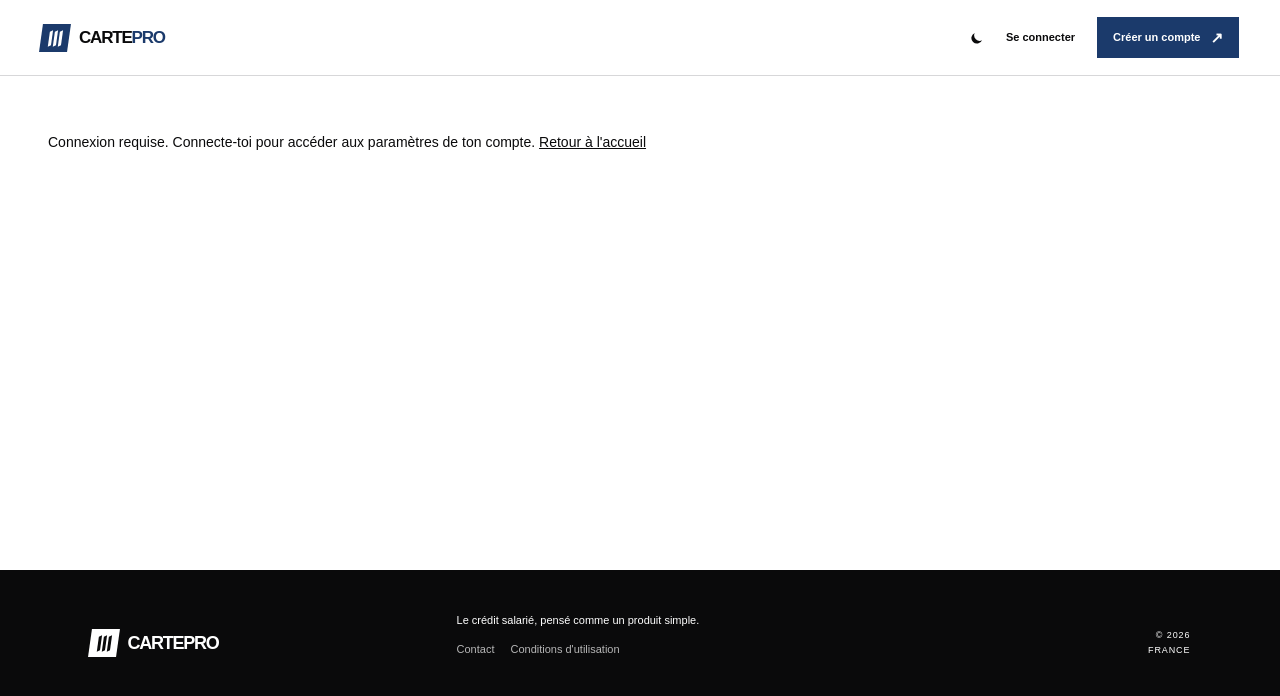
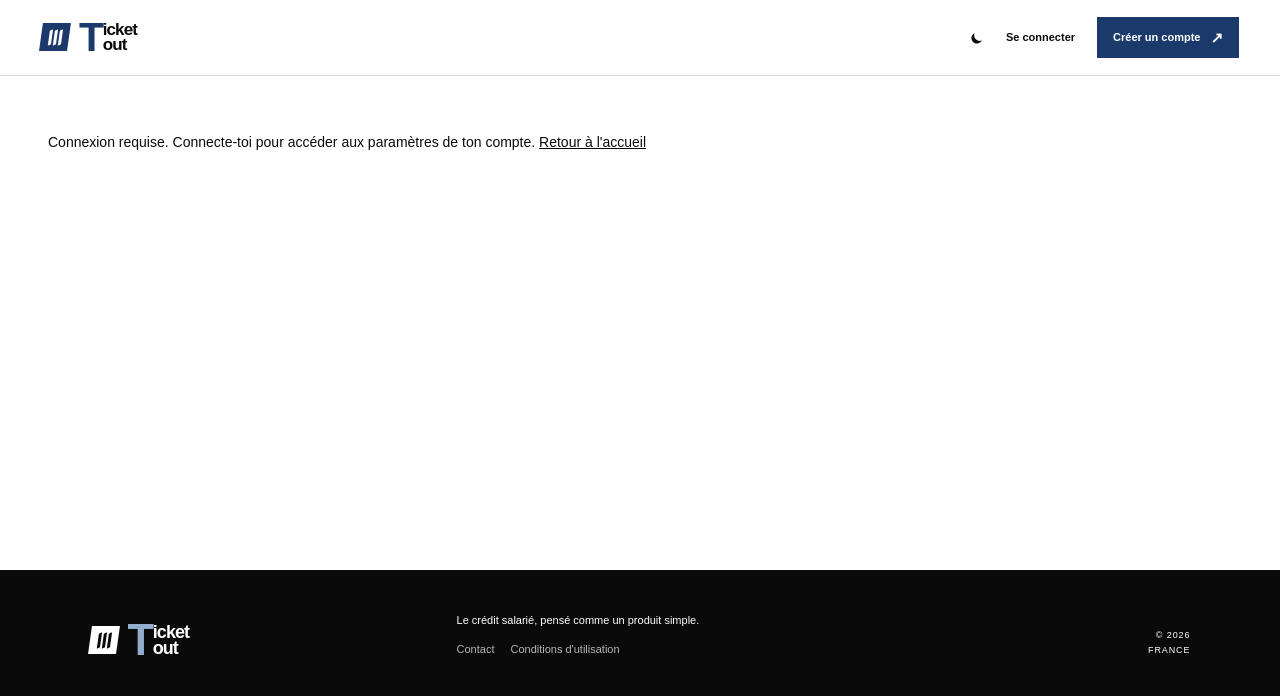
Before and after one commit to Eukyrios/CartePro, a Next.js app in the folder frontend/: page /parametres in a window 1280 px wide. Shown: the top 696 px of the page. Built offline with nearby package versions, Linux system fonts and the light colour scheme.

Commit message:
refactor: changed cartepro to ticket tout

```diff
--- a/frontend/app/globals.css
+++ b/frontend/app/globals.css
@@ -5,7 +5,7 @@
 @custom-variant dark (&:where(.dark, .dark *));
 
 /*
- * CartePro brand ramp, built around the maquette's #1B3A6B and deliberately
+ * Ticket Tout brand ramp, built around the maquette's #1B3A6B and deliberately
  * overriding Flowbite's own `primary`: its Button, Navbar and link themes all
  * resolve to primary-700/800, so redefining the ramp here brands every
  * Flowbite component at once instead of overriding className by className.
--- a/frontend/app/layout.tsx
+++ b/frontend/app/layout.tsx
@@ -7,8 +7,9 @@ import TopBar from "@/components/layout/TopBar";
 import AccountProvider from "@/components/account/AccountProvider";
 
 export const metadata: Metadata = {
-  title: "CartePro",
-  description: "CartePro — le crédit salarié à utiliser chez vos partenaires",
+  title: "Ticket Tout",
+  description:
+    "Ticket Tout — le crédit salarié à utiliser chez vos partenaires",
   // Vector icon so browsers get the crisp ticket; app/favicon.ico stays as the
   // legacy fallback for clients that only request /favicon.ico.
   icons: {
--- a/frontend/components/account/demoAccounts.ts
+++ b/frontend/components/account/demoAccounts.ts
@@ -3,7 +3,7 @@ import type { Profile } from "./AccountProvider";
 
 /**
  * Demonstration accounts shipped in the build's starting data: one per type of
- * user, filled in as if the person had been using CartePro for a while, so the
+ * user, filled in as if the person had been using Ticket Tout for a while, so the
  * app can be opened and shown without registering anything first.
  *
  * The type is imported for its shape only, so this module stays plain data with
@@ -30,7 +30,7 @@ const EMPLOYEE: DemoAccount = {
   profile: {
     audience: "employee",
     username: "Camille Fontaine",
-    email: "employe@cartepro.fr",
+    email: "employe@tickettout.fr",
     /* An employé has no establishment behind them, so the partner block stays
        empty — the settings page only renders the fields of its own audience. */
     partner: {
@@ -63,7 +63,7 @@ const PARTNER: DemoAccount = {
   profile: {
     audience: "partner",
     username: "Chapelier Fontaine",
-    email: "partenaire@cartepro.fr",
+    email: "partenaire@tickettout.fr",
     partner: {
       raisonSociale: "Chapelier Fontaine",
       siren: "404833048",
--- a/frontend/components/home/CreditCard3D.tsx
+++ b/frontend/components/home/CreditCard3D.tsx
@@ -1,6 +1,6 @@
 "use client";
 
-import { LogoMark } from "./Marks";
+import { LogoMark, WordMark } from "./Marks";
 import {
   DEFAULT_CARD_STYLE,
   useAccount,
@@ -113,9 +113,9 @@ export default function CreditCard3D({ style }: { style?: CardStyle }) {
                 style={{ backgroundColor: card.text }}
                 barStyle={{ backgroundColor: card.color }}
               />
-              <span className="text-[2.9cqw] font-black tracking-[0.14em]">
-                CARTEPRO
-              </span>
+              {/* The card's ink is chosen by the employé, so the shared T
+                  follows it rather than the brand accent. */}
+              <WordMark className="text-[2.9cqw]" tClassName="text-inherit" />
             </div>
             <div className="text-[12cqw] leading-none opacity-10">❁</div>
           </div>
--- a/frontend/components/home/HeroSection.tsx
+++ b/frontend/components/home/HeroSection.tsx
@@ -17,7 +17,7 @@ export default function HeroSection() {
       {/* Vertical rail. Sideways text has no mobile equivalent, so it is
           dropped there exactly as the original does. */}
       <div className="border-cp-border hidden items-center justify-between border-r px-3.5 py-6 text-[8px] font-black tracking-[0.14em] [writing-mode:vertical-rl] lg:flex">
-        <span>CARTEPRO / 2026</span>
+        <span>TICKET TOUT / 2026</span>
         <span>FRANCE</span>
       </div>
 
@@ -38,7 +38,7 @@ export default function HeroSection() {
 
           <p className="mt-8 mb-0 max-w-[420px] text-sm leading-[1.55]">
             Un crédit mis à disposition par votre employeur, à utiliser chez les
-            partenaires CartePro.
+            partenaires Ticket Tout.
           </p>
         </div>
       </div>
--- a/frontend/components/home/Marks.tsx
+++ b/frontend/components/home/Marks.tsx
@@ -1,5 +1,5 @@
 /**
- * The two recurring graphic marks of the CartePro design: the skewed logo glyph
+ * The recurring graphic marks of the Ticket Tout design: the skewed logo glyph
  * and the diagonal arrow that trails every call to action. Both are pure
  * decoration, so both are hidden from assistive technology.
  */
@@ -13,7 +13,7 @@ type LogoMarkProps = {
   barStyle?: React.CSSProperties;
 };
 
-/** Three skewed bars in a skewed square — the CartePro monogram. */
+/** Three skewed bars in a skewed square — the Ticket Tout monogram. */
 export function LogoMark({
   className = "size-7 bg-primary-700",
   barClassName = "bg-white",
@@ -33,6 +33,57 @@ export function LogoMark({
           className={`block h-[15px] w-[3px] -skew-y-[25deg] ${barClassName}`}
         />
       ))}
+    </span>
+  );
+}
+
+type WordMarkProps = {
+  /** Wrapper classes. The whole mark is sized in em, so set the type size here. */
+  className?: string;
+  /** Colour of the shared T. Defaults to the brand accent. */
+  tClassName?: string;
+  /** For colours that are not known at build time, such as the card's ink. */
+  style?: React.CSSProperties;
+};
+
+/**
+ * The "Ticket Tout" wordmark: one oversized T, two lines tall, serving as the
+ * initial of both words at once — "icket" on the upper line, "out" on the
+ * lower.
+ *
+ * The sizes are in em so the mark scales from whatever font-size the wrapper
+ * carries, and the two boxes are matched on purpose: the T is 2.42em tall with
+ * 0.76 leading (1.84em of box) against two 0.9em lines (1.8em), which is what
+ * lines the letter up with the stack instead of overhanging it.
+ *
+ * Split across three elements, so the visual parts are hidden from assistive
+ * technology and the name is exposed once, in full, instead of being read out
+ * as "T icket out".
+ */
+export function WordMark({
+  className = "",
+  tClassName = "text-cp-accent",
+  style,
+}: WordMarkProps) {
+  return (
+    <span
+      style={style}
+      className={`inline-flex items-center gap-[0.06em] font-black ${className}`}
+    >
+      <span
+        aria-hidden="true"
+        className={`text-[2.42em] leading-[0.76] tracking-[-0.06em] ${tClassName}`}
+      >
+        T
+      </span>
+      <span
+        aria-hidden="true"
+        className="flex flex-col text-[1em] leading-[0.9] tracking-[-0.05em]"
+      >
+        <span>icket</span>
+        <span>out</span>
+      </span>
+      <span className="sr-only">Ticket Tout</span>
     </span>
   );
 }
--- a/frontend/components/home/StatementSection.tsx
+++ b/frontend/components/home/StatementSection.tsx
@@ -12,7 +12,7 @@ export default function StatementSection() {
       </div>
 
       <p className="m-0 max-w-[850px] text-[clamp(22px,3vw,38px)] leading-[1.08] tracking-[-0.045em]">
-        CartePro transforme une aide employeur en une expérience simple :{" "}
+        Ticket Tout transforme une aide employeur en une expérience simple :{" "}
         <strong className="font-black">
           un solde clair, des choix libres, des partenaires identifiés.
         </strong>
--- a/frontend/components/layout/Footer.tsx
+++ b/frontend/components/layout/Footer.tsx
@@ -5,7 +5,7 @@ import {
   FooterLink,
   FooterLinkGroup,
 } from "flowbite-react";
-import { LogoMark } from "@/components/home/Marks";
+import { LogoMark, WordMark } from "@/components/home/Marks";
 
 /**
  * TODO: the links are placeholders — point them at the real contact and legal
@@ -37,7 +37,10 @@ export default function Footer() {
           className="flex items-center gap-2.5 text-[18px] font-black tracking-[-0.07em] text-white"
         >
           <LogoMark className="size-7 bg-white" barClassName="bg-cp-ink" />
-          <span>CARTEPRO</span>
+          {/* The brand accent is near-black in the light palette, which the
+              always-black footer would swallow, so the T takes a light step of
+              the same ramp. */}
+          <WordMark tClassName="text-primary-300" />
         </Link>
 
         <div className="max-w-[250px] text-[11px] leading-[1.5]">
--- a/frontend/components/layout/TopBar.tsx
+++ b/frontend/components/layout/TopBar.tsx
@@ -6,7 +6,7 @@ import { DarkThemeToggle, Navbar, NavbarBrand } from "flowbite-react";
 import AuthButtons from "@/components/auth/AuthButtons";
 import AuthModal from "@/components/auth/AuthModal";
 import UserMenu from "./UserMenu";
-import { LogoMark } from "@/components/home/Marks";
+import { LogoMark, WordMark } from "@/components/home/Marks";
 import {
   displayNameOf,
   useAccount,
@@ -69,9 +69,7 @@ export default function TopBar({ onLogin, onLogout }: Props) {
           className="text-cp-fg gap-2.5 text-[17px] font-black tracking-[-0.07em]"
         >
           <LogoMark />
-          <span>
-            CARTE<span className="text-cp-accent">PRO</span>
-          </span>
+          <WordMark />
         </NavbarBrand>
 
         <div className="flex items-center gap-4 lg:order-3 lg:gap-[22px]">
```
